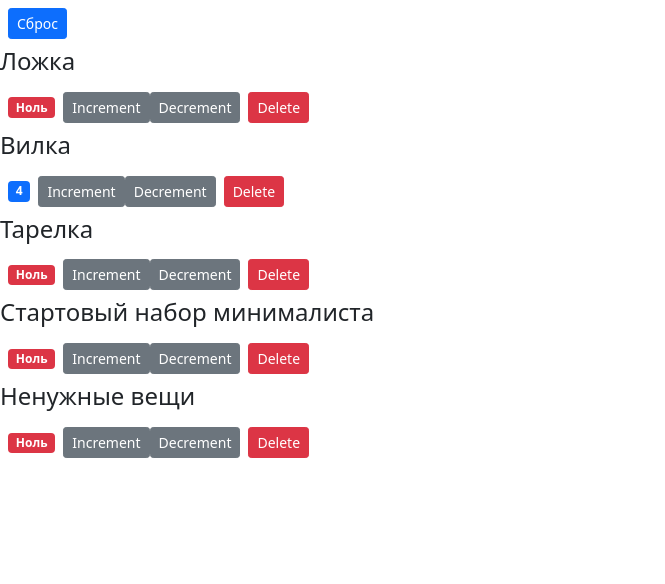
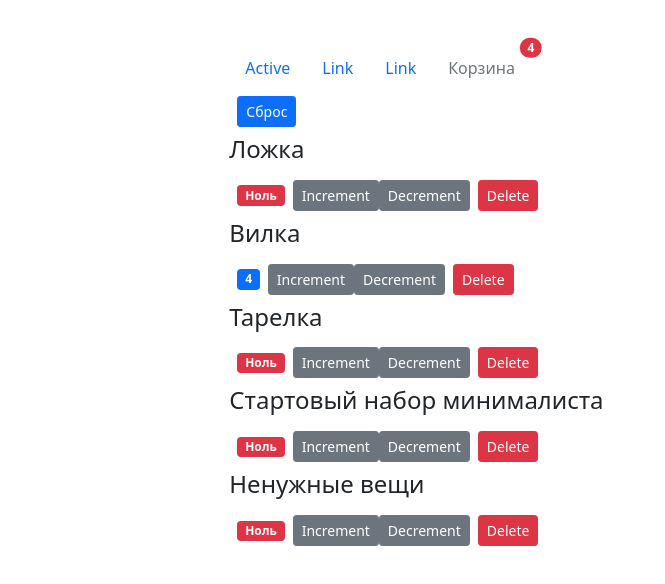
Before and after one commit to romanTechn/counter, a React (Create React App) app: page / in a window 1280 px wide. Shown: the top 584 px of the page, without its empty margins (0-665 px from the left). Built offline with nearby package versions, Linux system fonts and the light colour scheme.

Commit message:
refactoring

```diff
--- a/src/App.js
+++ /dev/null
@@ -1,25 +0,0 @@
-import logo from './logo.svg';
-import './App.css';
-
-function App() {
-  return (
-    <div className="App">
-      <header className="App-header">
-        <img src={logo} className="App-logo" alt="logo" />
-        <p>
-          Edit <code>src/App.js</code> and save to reload.
-        </p>
-        <a
-          className="App-link"
-          href="https://reactjs.org"
-          target="_blank"
-          rel="noopener noreferrer"
-        >
-          Learn React
-        </a>
-      </header>
-    </div>
-  );
-}
-
-export default App;
--- /dev/null
+++ b/src/app.jsx
@@ -0,0 +1,59 @@
+import React, { useState } from "react";
+import Counters from "./components/counters";
+import NavBar from "./components/navBar";
+
+function App() {
+  const initialState = [
+    { value: 0, id: 1, name: "Ложка" },
+    { value: 4, id: 2, name: "Вилка" },
+    { value: 0, id: 3, name: "Тарелка" },
+    { value: 0, id: 4, name: "Стартовый набор минималиста" },
+    { value: 0, id: 5, name: "Ненужные вещи" },
+  ];
+
+  const [counters, setCounters] = useState(initialState);
+
+  const handleDelete = (counterId) => {
+    const newCounters = counters.filter((c) => c.id !== counterId);
+    setCounters(newCounters);
+  };
+
+  const handleIncrement = (counterId) => {
+    setCounters(
+      counters.map((counter) =>
+        counter.id === counterId
+          ? { ...counter, value: (counter.value += 1) }
+          : counter
+      )
+    );
+  };
+
+  const handleDecrement = (counterId) => {
+    setCounters(
+      counters.map((counter) =>
+        counter.id === counterId && counter.value > 0
+          ? { ...counter, value: (counter.value -= 1) }
+          : counter
+      )
+    );
+  };
+
+  const handleReset = () => setCounters(initialState);
+
+  return (
+    <div className="col-lg-8 mx-auto p-3 py-md-5">
+      <main>
+        <NavBar totalItems={counters.reduce((a, c) => a + c.value, 0)} />
+        <Counters
+          onIncrement={handleIncrement}
+          onDecrement={handleDecrement}
+          onReset={handleReset}
+          onDelete={handleDelete}
+          counters={counters}
+        />
+      </main>
+    </div>
+  );
+}
+
+export default App;
--- a/src/components/counter.jsx
+++ b/src/components/counter.jsx
@@ -1,35 +1,35 @@
 import React from "react";
 
-const Counter = (props) => {
+const Counter = ({ id, value, name, onIncrement, onDecrement, onDelete }) => {
   const formValue = () => {
-    return props.value === 0 ? "Ноль" : props.value;
+    return value === 0 ? "Ноль" : value;
   };
 
   const getBadgeClasses = () => {
     let classes = "badge m-2 bg-";
-    classes += props.value === 0 ? "danger" : "primary";
+    classes += value === 0 ? "danger" : "primary";
     return classes;
   };
 
   return (
     <div>
-      <h4>{props.name}</h4>
+      <h4>{name}</h4>
       <span className={getBadgeClasses()}>{formValue()}</span>
       <button
-        onClick={() => props.onIncrement(props.id)}
+        onClick={() => onIncrement(id)}
         className="btn btn-secondary btn-sm"
       >
         Increment
       </button>
       <button
-        onClick={() => props.onDecrement(props.id)}
+        onClick={() => onDecrement(id)}
         className="btn btn-secondary btn-sm"
       >
         Decrement
       </button>
       <button
         className="btn btn-danger btn-sm m-2"
-        onClick={() => props.onDelete(props.id)}
+        onClick={() => onDelete(id)}
       >
         Delete
       </button>
--- a/src/components/counters.jsx
+++ b/src/components/counters.jsx
@@ -1,63 +1,14 @@
 import React, { useState } from "react";
 import Counter from "./counter";
 
-const initialState = [
-  { value: 0, id: 1, name: "Ложка" },
-  { value: 4, id: 2, name: "Вилка" },
-  { value: 0, id: 3, name: "Тарелка" },
-  { value: 0, id: 4, name: "Стартовый набор минималиста" },
-  { value: 0, id: 5, name: "Ненужные вещи" },
-];
-
-const Counters = () => {
-  const [counters, setCounters] = useState(initialState);
-
-  const handleDelete = (counterId) => {
-    const newCounters = counters.filter((c) => c.id !== counterId);
-    setCounters(newCounters);
-  };
-
-  const handleIncrement = (counterId) => {
-    setCounters(
-      counters.map((counter) =>
-        counter.id === counterId
-          ? { ...counter, value: (counter.value += 1) }
-          : counter
-      )
-    );
-  };
-
-  const handleDecrement = (counterId) => {
-    setCounters(
-      counters.map((counter) =>
-        counter.id === counterId && counter.value > 0
-          ? { ...counter, value: (counter.value -= 1) }
-          : counter
-      )
-    );
-  };
-
-  const handleReset = () =>
-    setCounters(
-      counters.map((c) => {
-        c.value = 0;
-        return c;
-      })
-    );
-
+const Counters = ({ onReset, counters, ...rest }) => {
   return (
     <div>
-      <button onClick={handleReset} className="btn btn-primary btn-sm m-2">
+      <button onClick={onReset} className="btn btn-primary btn-sm m-2">
         Сброс
       </button>
       {counters.map((counter) => (
-        <Counter
-          key={counter.id}
-          onDelete={handleDelete}
-          onIncrement={handleIncrement}
-          onDecrement={handleDecrement}
-          {...counter}
-        />
+        <Counter key={counter.id} {...counter} {...rest} />
       ))}
     </div>
   );
--- /dev/null
+++ b/src/components/navBar.jsx
@@ -0,0 +1,39 @@
+import React from "react";
+
+const NavBar = ({ totalItems }) => {
+  return (
+    <ul className="nav">
+      <li className="nav-item">
+        <a className="nav-link active" aria-current="page" href="#">
+          Active
+        </a>
+      </li>
+      <li className="nav-item">
+        <a className="nav-link" href="#">
+          Link
+        </a>
+      </li>
+      <li className="nav-item">
+        <a className="nav-link" href="#">
+          Link
+        </a>
+      </li>
+      <li className="nav-item">
+        <a
+          className="nav-link disabled position-relative"
+          href="/"
+          tabIndex="-1"
+          aria-disabled="true"
+        >
+          Корзина
+          <span className="position-absolute top-0 start-100 translate-middle badge rounded-pill bg-danger">
+            {totalItems}
+            <span className="visually-hidden">unread messages</span>
+          </span>
+        </a>
+      </li>
+    </ul>
+  );
+};
+
+export default NavBar;
--- a/src/index.js
+++ b/src/index.js
@@ -1,14 +1,14 @@
 import React from "react";
 import ReactDOM from "react-dom";
 import "./index.css";
-import App from "./App";
+import App from "./app";
 import reportWebVitals from "./reportWebVitals";
 import "bootstrap/dist/css/bootstrap.css";
 import Counters from "./components/counters";
 
 ReactDOM.render(
   <React.StrictMode>
-    <Counters />
+    <App />
   </React.StrictMode>,
   document.getElementById("root")
 );
```
